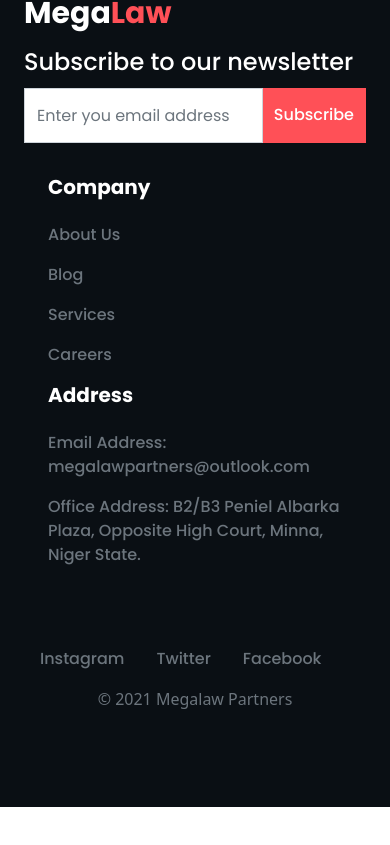
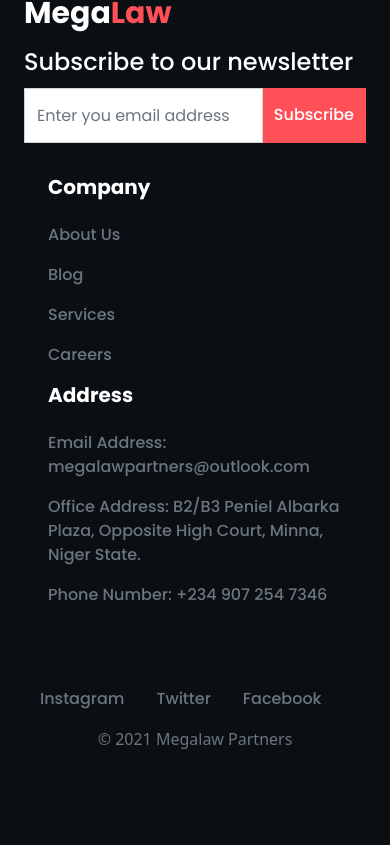
Before and after one commit to adaji025/MegaLaw, a Next.js app: page /about in a window 390 px wide. Shown: the part 3112-3957 px from the top of the page. Before the commit the page ends 3919 px from the top, so only its background shows below. Built offline with nearby package versions, Linux system fonts and the light colour scheme.

Commit message:
added phone number to footer component

```diff
--- a/components/Footer/Footer.js
+++ b/components/Footer/Footer.js
@@ -65,7 +65,7 @@ const Footer = () => {
                     </Link>
                   </Col>
                   <Col md={8}>
-                    <h5 className=" text-white poppins-bold pb-3">Address</h5>
+                    <h5 className=" text-white poppins-bold pb-3 mr-3">Address</h5>
                     <p className="text-secondary poppins-medium">
                       Email Address: megalawpartners@outlook.com
                     </p>
@@ -73,6 +73,7 @@ const Footer = () => {
                       Office Address: B2/B3 Peniel Albarka Plaza, Opposite High
                       Court, Minna, Niger State.
                     </p>
+                    <p className="text-secondary poppins-medium"> <span className="pr-5">Phone Number: </span> +234 907 254 7346</p>
                   </Col>
                 </Row>
               </Container>
```
